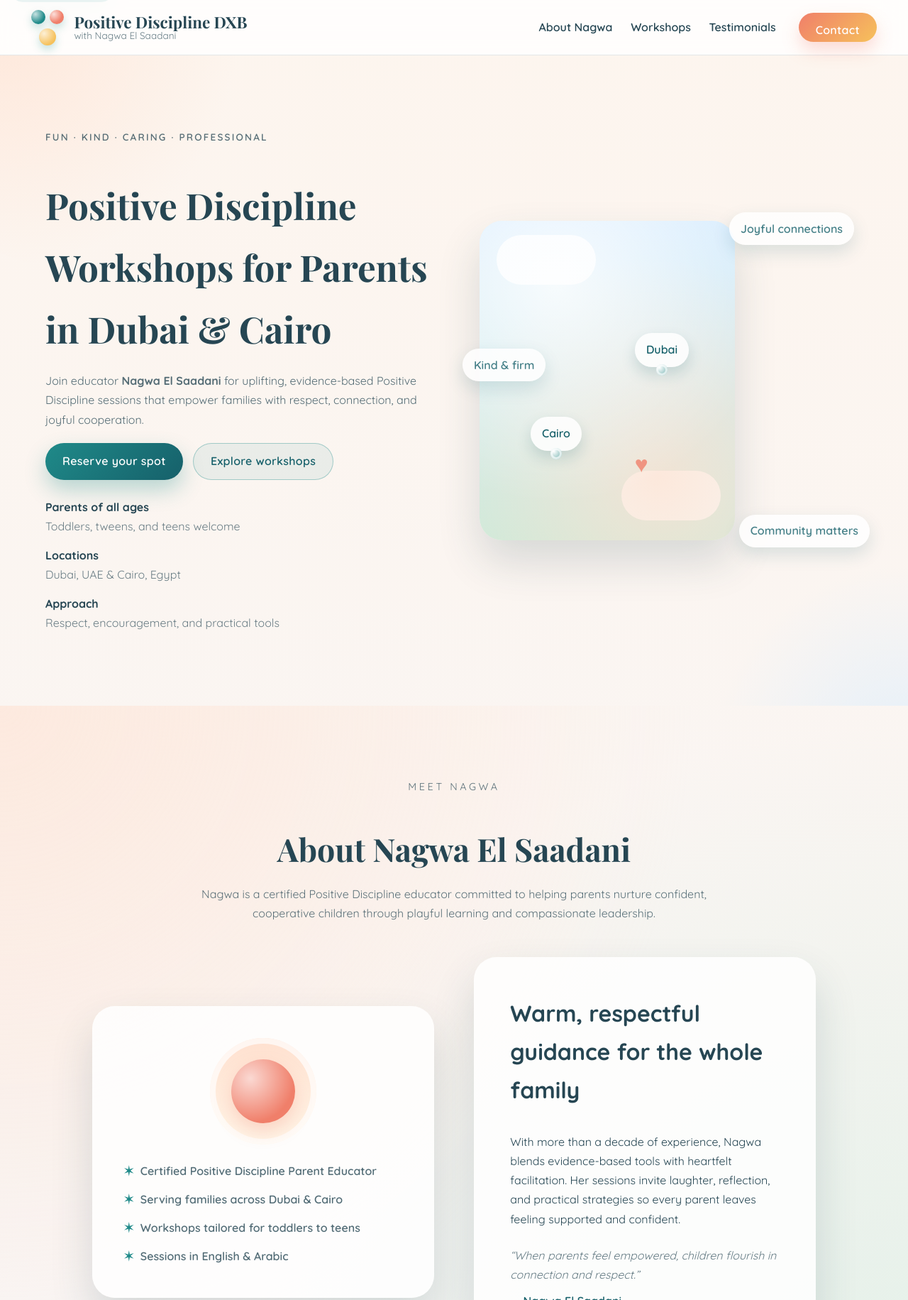
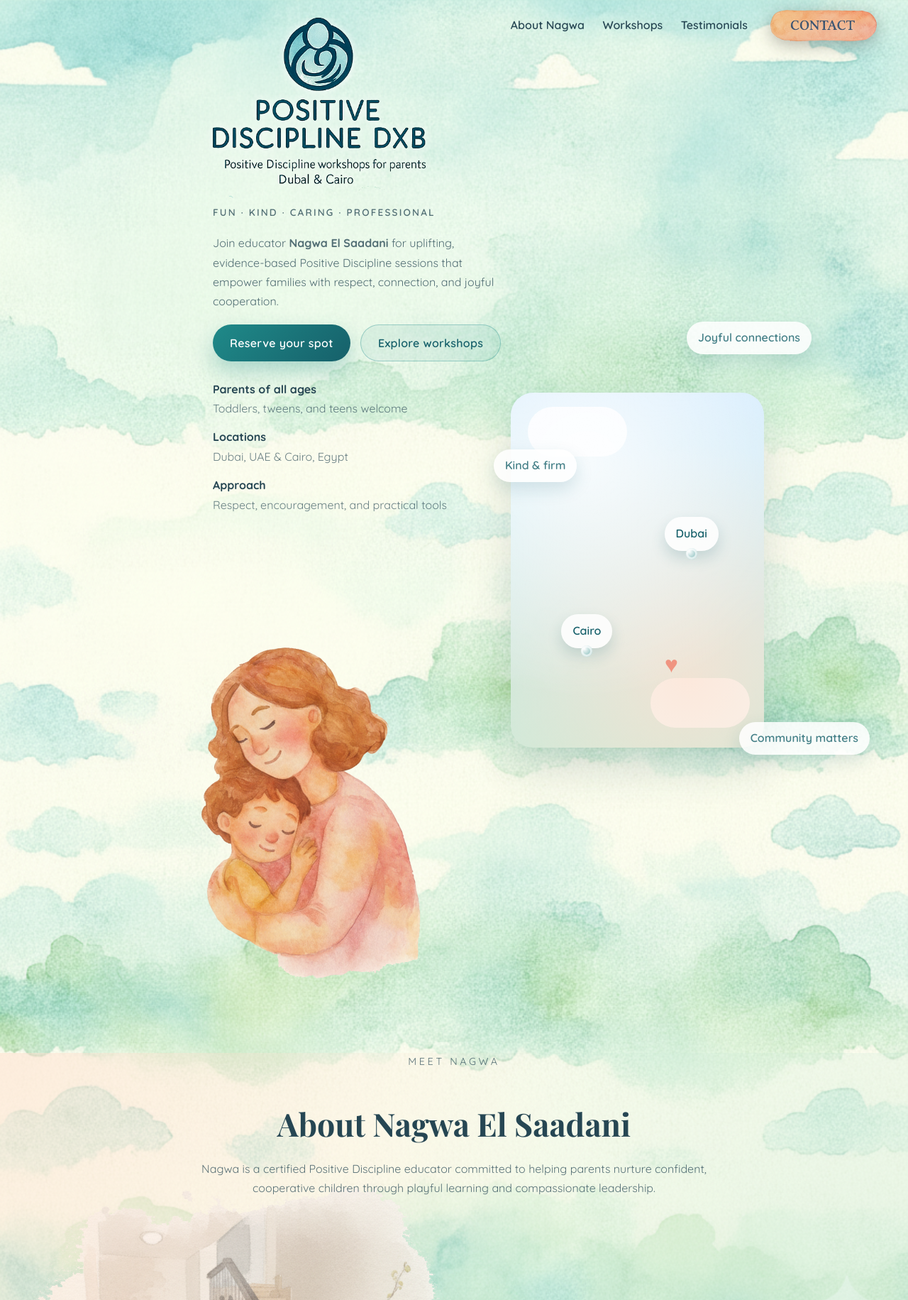
Before and after one commit to hishamfangs/positive-discipline, a plain HTML site: page index.html in a window 1280 px wide. Shown: the top 1831 px of the page at 71% size. Drawn offline with nearby package versions, Linux system fonts and the light colour scheme.

Commit message:
Add assets and update homepage layout and styles
Added multiple image assets for backgrounds, logo, and workshop illustrations. Refactored index.html to include new images, updated the hero and workshop sections, and restructured content layout. Modified styles.css to support new background, layout, and image integration, including adjustments to grid, padding, and section visibility.

```diff
--- a/index.html
+++ b/index.html
@@ -10,26 +10,12 @@
 		<title>Positive Discipline DXB</title>
 		<link rel="preconnect" href="https://fonts.googleapis.com" />
 		<link rel="preconnect" href="https://fonts.gstatic.com" crossorigin />
-    <link
-      href="https://fonts.googleapis.com/css2?family=Quicksand:wght@400;500;600;700&family=Playfair+Display:wght@600;700&display=swap"
-      rel="stylesheet"
-    />
+		<link href="https://fonts.googleapis.com/css2?family=Quicksand:wght@400;500;600;700&family=Playfair+Display:wght@600;700&display=swap" rel="stylesheet" />
 		<link rel="stylesheet" href="styles.css" />
 	</head>
 	<body>
-    <a class="skip-link" href="#hero">Skip to content</a>
 		<header class="site-header" aria-label="Main navigation">
-      <div class="brand">
-        <div class="brand-mark" aria-hidden="true">
-          <span class="brand-circle"></span>
-          <span class="brand-circle"></span>
-          <span class="brand-circle"></span>
-        </div>
-        <div class="brand-copy">
-          <span class="brand-name">Positive Discipline DXB</span>
-          <span class="brand-tag">with Nagwa El Saadani</span>
-        </div>
-      </div>
+			<div class="brand"></div>
 			<button class="nav-toggle" aria-expanded="false" aria-controls="primaryNav">
 				<span></span>
 				<span></span>
@@ -42,19 +28,22 @@
 					<li><a href="#workshops">Workshops</a></li>
 					<li><a href="#testimonials">Testimonials</a></li>
 				</ul>
-        <a class="btn btn-contact" href="#contact">Contact</a>
+				<a class="btn-contact" href="#contact"></a>
 			</nav>
 		</header>
 
 		<main>
 			<section id="hero" class="hero">
-        <div class="hero-content">
+				<div class="hero-content" style="display: inline-block">
+					<div style="width: 451px; display: inline-block">
+						<img src="./assets/logo.png" class="logo" style="" />
+						<div class="hero-content" style="width: 400px">
 							<p class="hero-kicker">Fun · Kind · Caring · Professional</p>
-          <h1>Positive Discipline Workshops for Parents in Dubai &amp; Cairo</h1>
 							<p>
-            Join educator <strong>Nagwa El Saadani</strong> for uplifting, evidence-based Positive Discipline sessions that
-            empower families with respect, connection, and joyful cooperation.
+								Join educator <strong>Nagwa El Saadani</strong> for uplifting, evidence-based Positive Discipline sessions that empower families with respect,
+								connection, and joyful cooperation.
 							</p>
+						</div>
 						<div class="hero-actions">
 							<a class="btn btn-primary" href="#contact">Reserve your spot</a>
 							<a class="btn btn-secondary" href="#workshops">Explore workshops</a>
@@ -74,6 +63,8 @@
 							</div>
 						</dl>
 					</div>
+					<img src="./assets/mother.png" class="mother-image" />
+				</div>
 				<div class="hero-illustration" aria-hidden="true">
 					<div class="map-card">
 						<div class="map-cloud map-cloud--one"></div>
@@ -85,7 +76,7 @@
 						<div class="map-pin map-pin--cairo">
 							<span>Cairo</span>
 						</div>
-            <div class="map-heart">&hearts;</div>
+						<div class="map-heart">♥</div>
 					</div>
 					<div class="hero-bubble hero-bubble--one">Joyful connections</div>
 					<div class="hero-bubble hero-bubble--two">Kind &amp; firm</div>
@@ -98,15 +89,13 @@
 					<p class="eyebrow">Meet Nagwa</p>
 					<h2>About Nagwa El Saadani</h2>
 					<p>
-            Nagwa is a certified Positive Discipline educator committed to helping parents nurture confident, cooperative
-            children through playful learning and compassionate leadership.
+						Nagwa is a certified Positive Discipline educator committed to helping parents nurture confident, cooperative children through playful learning and
+						compassionate leadership.
 					</p>
 				</div>
 				<div class="about-grid">
 					<div class="about-card">
-            <div class="about-portrait" aria-hidden="true">
-              <div class="portrait-inner"></div>
-            </div>
+						<div class="about-portrait" aria-hidden="true"></div>
 						<ul class="about-list">
 							<li>Certified Positive Discipline Parent Educator</li>
 							<li>Serving families across Dubai &amp; Cairo</li>
@@ -117,8 +106,8 @@
 					<div class="about-story">
 						<h3>Warm, respectful guidance for the whole family</h3>
 						<p>
-              With more than a decade of experience, Nagwa blends evidence-based tools with heartfelt facilitation. Her sessions
-              invite laughter, reflection, and practical strategies so every parent leaves feeling supported and confident.
+							With more than a decade of experience, Nagwa blends evidence-based tools with heartfelt facilitation. Her sessions invite laughter, reflection,
+							and practical strategies so every parent leaves feeling supported and confident.
 						</p>
 						<blockquote>
 							“When parents feel empowered, children flourish in connection and respect.”
@@ -127,6 +116,28 @@
 					</div>
 				</div>
 			</section>
+			<section id="testimonials" class="section testimonials">
+				<div class="section-heading">
+					<p class="eyebrow">Kind words</p>
+					<h2>Families share their experience</h2>
+					<p>Parents leave feeling seen, supported, and ready to lead with love.</p>
+				</div>
+				<div class="testimonial-grid">
+					<figure class="testimonial-card">
+						<blockquote>“Nagwa’s warmth and playfulness made every session engaging. Our home is calmer and more connected.”</blockquote>
+						<figcaption>— Sarah, mother of two</figcaption>
+					</figure>
+					<figure class="testimonial-card">
+						<blockquote>“These workshops gave us practical tools that respect our teen’s voice while keeping family values strong.”</blockquote>
+						<figcaption>— Ahmed &amp; Lina, parents of a teen</figcaption>
+					</figure>
+					<figure class="testimonial-card">
+						<blockquote>“I finally feel confident setting boundaries with kindness. The community support was priceless.”</blockquote>
+						<figcaption>— Mariam, toddler parent</figcaption>
+					</figure>
+				</div>
+			</section>
+			<section id="illustration" style="margin-top: -769px; margin-left: -65px"><img src="./assets/nagwa-illustration.png" /></section>
 
 			<section id="workshops" class="section workshops">
 				<div class="section-heading">
@@ -136,7 +147,7 @@
 				</div>
 				<div class="workshop-grid">
 					<article class="workshop-card">
-            <h3>Toddlers</h3>
+						<img src="./assets/toddlers.png" />
 						<p>Build routines with kindness, manage big feelings, and create safe boundaries for little explorers.</p>
 						<ul>
 							<li>Playful role play &amp; songs</li>
@@ -145,7 +156,7 @@
 						</ul>
 					</article>
 					<article class="workshop-card">
-            <h3>Children</h3>
+						<img src="./assets/children.png" />
 						<p>Encourage responsibility, cooperation, and problem-solving through respectful leadership.</p>
 						<ul>
 							<li>Collaborative family meetings</li>
@@ -154,7 +165,7 @@
 						</ul>
 					</article>
 					<article class="workshop-card">
-            <h3>Teens</h3>
+						<img src="./assets/teens.png" />
 						<p>Navigate independence with empathy, shared agreements, and tools for calm conversations.</p>
 						<ul>
 							<li>Coaching mindset for parents</li>
@@ -162,34 +173,6 @@
 							<li>Future-ready resilience skills</li>
 						</ul>
 					</article>
-        </div>
-      </section>
-
-      <section id="testimonials" class="section testimonials">
-        <div class="section-heading">
-          <p class="eyebrow">Kind words</p>
-          <h2>Families share their experience</h2>
-          <p>Parents leave feeling seen, supported, and ready to lead with love.</p>
-        </div>
-        <div class="testimonial-grid">
-          <figure class="testimonial-card">
-            <blockquote>
-              “Nagwa’s warmth and playfulness made every session engaging. Our home is calmer and more connected.”
-            </blockquote>
-            <figcaption>— Sarah, mother of two</figcaption>
-          </figure>
-          <figure class="testimonial-card">
-            <blockquote>
-              “These workshops gave us practical tools that respect our teen’s voice while keeping family values strong.”
-            </blockquote>
-            <figcaption>— Ahmed &amp; Lina, parents of a teen</figcaption>
-          </figure>
-          <figure class="testimonial-card">
-            <blockquote>
-              “I finally feel confident setting boundaries with kindness. The community support was priceless.”
-            </blockquote>
-            <figcaption>— Mariam, toddler parent</figcaption>
-          </figure>
 				</div>
 			</section>
 
--- a/styles.css
+++ b/styles.css
@@ -31,6 +31,8 @@ body {
 	color: var(--clr-navy);
 	background: linear-gradient(180deg, #fdf5ee 0%, #f1f6ff 100%);
 	line-height: 1.7;
+	background: url(./assets/background.png);
+	background-size: 100% auto;
 }
 
 a {
@@ -73,9 +75,9 @@ img {
 	justify-content: space-between;
 	gap: 1rem;
 	padding: 0.85rem clamp(1.25rem, 5vw, 2.75rem);
-  background: rgba(255, 255, 255, 0.82);
-  backdrop-filter: blur(16px);
-  border-bottom: 1px solid rgba(31, 70, 83, 0.12);
+	/* background: rgba(255, 255, 255, 0.82); */
+	/* backdrop-filter: blur(16px); */
+	/* border-bottom: 1px solid rgba(31, 70, 83, 0.12); */
 }
 
 .brand {
@@ -237,10 +239,12 @@ img {
 
 main {
 	overflow: hidden;
+	margin-top: -46px;
 }
 
 .section {
 	padding: clamp(4rem, 8vw, 6.5rem) 0;
+	padding-top: 0px;
 }
 
 .section-heading {
@@ -276,6 +280,9 @@ main {
 	gap: clamp(2rem, 6vw, 4.5rem);
 	padding: clamp(4rem, 8vw, 7rem) clamp(1.5rem, 6vw, 4rem);
 	overflow: hidden;
+	padding-top: 0px;
+	padding-left: 300px;
+	padding-rright: 300px;
 }
 
 .hero::before,
@@ -290,7 +297,7 @@ main {
 .hero::before {
 	width: 480px;
 	height: 480px;
-  background: radial-gradient(circle at 30% 30%, var(--clr-peach), transparent 70%);
+	/* background: radial-gradient(circle at 30% 30%, var(--clr-peach), transparent 70%); */
 	top: -180px;
 	left: -140px;
 }
@@ -298,7 +305,7 @@ main {
 .hero::after {
 	width: 420px;
 	height: 420px;
-  background: radial-gradient(circle at 70% 70%, var(--clr-sky), transparent 65%);
+	/* background: radial-gradient(circle at 70% 70%, var(--clr-sky), transparent 65%); */
 	bottom: -200px;
 	right: -120px;
 }
@@ -347,12 +354,15 @@ main {
 
 .hero-illustration {
 	position: relative;
+	padding-top: 200px;
+	margin-left: -74px;
+	/* z-index: -1; */
 }
 
 .map-card {
 	position: relative;
-  width: min(360px, 80vw);
-  aspect-ratio: 4 / 5;
+	width: 72%;
+	height: 500px;
 	border-radius: var(--radius-lg);
 	background: linear-gradient(180deg, rgba(214, 236, 255, 0.95), rgba(203, 234, 217, 0.95));
 	box-shadow: var(--shadow-soft);
@@ -441,8 +451,8 @@ main {
 }
 
 .hero-bubble--one {
-  top: -12px;
-  right: 12px;
+	top: 100px;
+	left: 50%;
 }
 
 .hero-bubble--two {
@@ -468,6 +478,7 @@ main {
 	max-width: var(--max-width);
 	margin: 0 auto;
 	padding: 0 clamp(1.5rem, 5vw, 2.5rem);
+	display: none;
 }
 
 .about-card {
@@ -479,14 +490,15 @@ main {
 
 .about-portrait {
 	position: relative;
-  width: 150px;
-  height: 150px;
+	width: 300px;
+	height: 300px;
 	margin: 0 auto 1.5rem;
 	border-radius: 50%;
-  background: linear-gradient(180deg, var(--clr-peach), var(--clr-sand));
-  display: grid;
+	/* background: url(../assets/nagwa.jpg); */
+	display: grid; */
 	place-items: center;
 	box-shadow: inset 0 0 0 8px rgba(255, 255, 255, 0.7);
+	background-size: cover;
 }
 
 .portrait-inner {
@@ -556,17 +568,17 @@ main {
 	display: grid;
 	grid-template-columns: repeat(3, minmax(0, 1fr));
 	gap: clamp(1.5rem, 4vw, 2.4rem);
-  max-width: var(--max-width);
+	max-width: 1600px;
 	margin: 0 auto;
 	padding: 0 clamp(1.5rem, 5vw, 2.5rem);
 }
 
 .workshop-card {
-  background: rgba(255, 255, 255, 0.9);
+	/* background: rgb(255 255 255 / 21%); */
 	border-radius: var(--radius-md);
 	padding: clamp(1.8rem, 4vw, 2.4rem);
-  box-shadow: var(--shadow-soft);
-  border: 2px solid rgba(31, 138, 137, 0.08);
+	/* box-shadow: var(--shadow-soft); */
+	/* border: 2px solid rgba(31, 138, 137, 0.08); */
 	transition: transform 0.3s ease, box-shadow 0.3s ease;
 }
 
@@ -774,7 +786,15 @@ main {
 		justify-content: center;
 	}
 }
-
+.btn-contact {
+	background: url(./assets/contact.png);
+	background-size: 100% auto;
+	width: 150px;
+	height: 44px;
+	background-repeat: no-repeat;
+	box-shadow: none;
+	filter: drop-shadow(0 6px 12px rgba(0, 0, 0, 0.28));
+}
 @media (max-width: 540px) {
 	.hero {
 		padding: clamp(3.5rem, 10vw, 4.5rem) clamp(1rem, 5vw, 1.75rem);
@@ -792,3 +812,21 @@ main {
 		padding: clamp(2rem, 8vw, 2.6rem);
 	}
 }
+
+.mother-image {
+	width: 297px;
+	display: inline-block;
+	vertical-align: top;
+	margin-left: -20px;
+	margin-top: 185px;
+	rotate: -6deg;
+}
+.logo {
+	max-width: 300px;
+	display: inline-block;
+	filter: drop-shadow(0px 0px 6px white);
+}
+#illustration {
+	position: relative;
+	z-index: -1;
+}
```
Also changed, not shown: assets/background.png (added), assets/children.png (added), assets/contact.png (added), assets/logo.png (added), assets/mother - Copy.png (added), assets/mother.png (added), assets/nagwa-illustration.png (added), assets/nagwa.jpg (added), assets/teens.png (added), assets/toddlers.png (added), 2 other files. Lines whose indentation alone changed are shown as unchanged.
